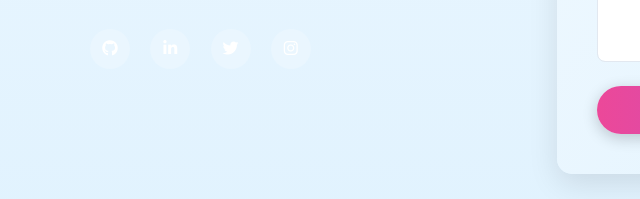
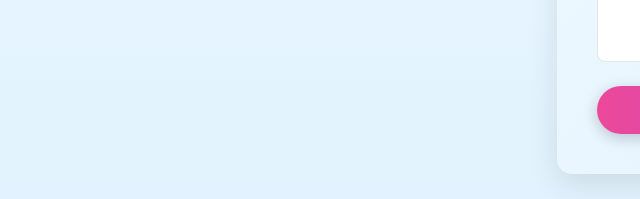
Before and after one commit to rijwan-coder/My-Portfolio-Website, a plain HTML site: page index.html in a window 1280 px wide. Shown: the part 3854-4053 px from the top of the page, 0-640 px from the left. Drawn offline with nearby package versions, Linux system fonts and the light colour scheme.

Commit message:
Update index.html

```diff
--- a/index.html
+++ b/index.html
@@ -835,16 +835,7 @@
               <h4>Phone</h4>
               <p>+91 9552638276</p>
             </div>
-            <div class="social-links">
-              <a href="#" class="social-link"><i class="fab fa-github"></i></a>
-              <a href="#" class="social-link"
-                ><i class="fab fa-linkedin-in"></i
-              ></a>
-              <a href="#" class="social-link"><i class="fab fa-twitter"></i></a>
-              <a href="#" class="social-link"
-                ><i class="fab fa-instagram"></i
-              ></a>
-            </div>
+
           </div>
           <div class="col-md-7">
             <div class="contact-form">
```
